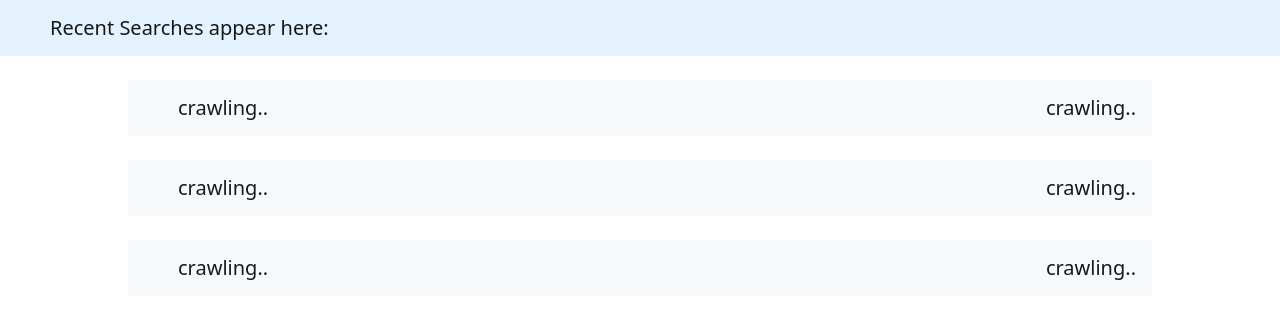
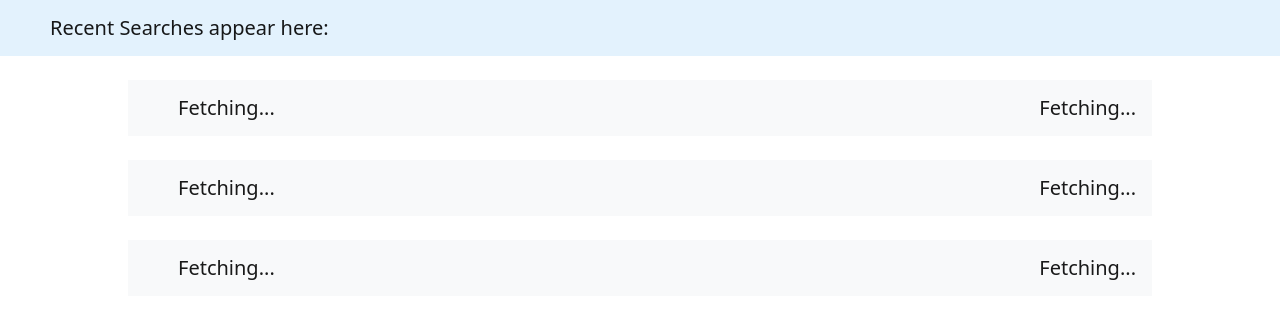
Before and after one commit to gaurangSaraswat-07/Medium-Articles-Scrapper, a website: page View/history.html in a window 1280 px wide. Drawn offline with nearby package versions, Linux system fonts and the light colour scheme.

Commit message:
statement added

```diff
--- a/View/history.html
+++ b/View/history.html
@@ -13,18 +13,18 @@
     <br/>
     <div id="component">
         <nav class="center navbar navbar-light bg-light">
-            <div class="navbar-brand">crawling..</div>
-            <div class="right navbar-brand">crawling..</div>
+            <div class="navbar-brand">Fetching...</div>
+            <div class="right navbar-brand">Fetching...</div>
         </nav>
         <br>
         <nav class="center navbar navbar-light bg-light">
-            <div class="navbar-brand" >crawling..</div>
-            <div class="right navbar-brand">crawling..</div>
+            <div class="navbar-brand" >Fetching...</div>
+            <div class="right navbar-brand">Fetching...</div>
         </nav>
         <br>
         <nav class="center navbar navbar-light bg-light">
-            <div class="navbar-brand" >crawling..</div>
-            <div class="right navbar-brand">crawling..</div>
+            <div class="navbar-brand" >Fetching...</div>
+            <div class="right navbar-brand">Fetching...</div>
         </nav>
     </div>
 
```
